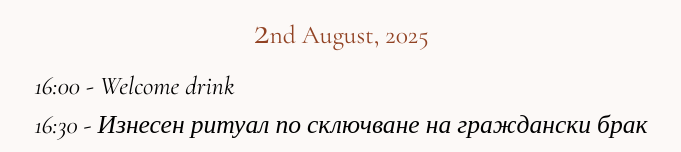
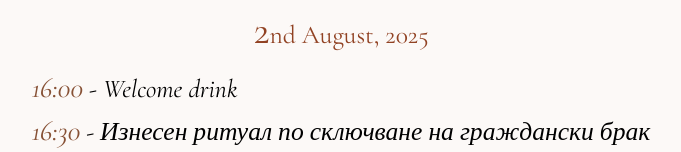
Before and after one commit to nkumanov/wedding, an Angular app: page / in a window 1280 px wide. Shown: the part 4058-4210 px from the top of the page, without its empty margins (299-980 px from the left). Built offline with nearby package versions, Linux system fonts and the light colour scheme.

Commit message:
partial mobile version1

```diff
--- a/src/app/app.component.html
+++ b/src/app/app.component.html
@@ -68,12 +68,16 @@
     <p><span>2</span>nd August, 2025</p>
     <article>
       <ul>
-        <li>16:00 - Welcome drink</li>
-        <li>16:30 - Изнесен ритуал по сключване на граждански брак</li>
-        <li>17:00 - Приемане на поздравления и снимки с гостите</li>
-        <li>18:30 - Празнична вечеря</li>
-        <li>22:00 - Разрязване на сватбената торта</li>
-        <li>22:30 - Afterparty</li>
+        <li><span>16:00</span> - Welcome drink</li>
+        <li>
+          <span>16:30</span> - Изнесен ритуал по сключване на граждански брак
+        </li>
+        <li>
+          <span>17:00</span> - Приемане на поздравления и снимки с гостите
+        </li>
+        <li><span>18:30</span> - Празнична вечеря</li>
+        <li><span>22:00</span> - Разрязване на сватбената торта</li>
+        <li><span>22:30</span> - Afterparty</li>
       </ul>
     </article>
     <p>
--- a/src/app/app.component.scss
+++ b/src/app/app.component.scss
@@ -153,11 +153,14 @@ main {
       ul {
         list-style: none;
         li {
+          span {
+            font-size: 1.8rem;
+            color: #875135;
+          }
           font-size: 1.6rem;
           margin-bottom: 0.5rem;
           font-style: italic;
           font-weight: 400;
-
         }
       }
     }
```
